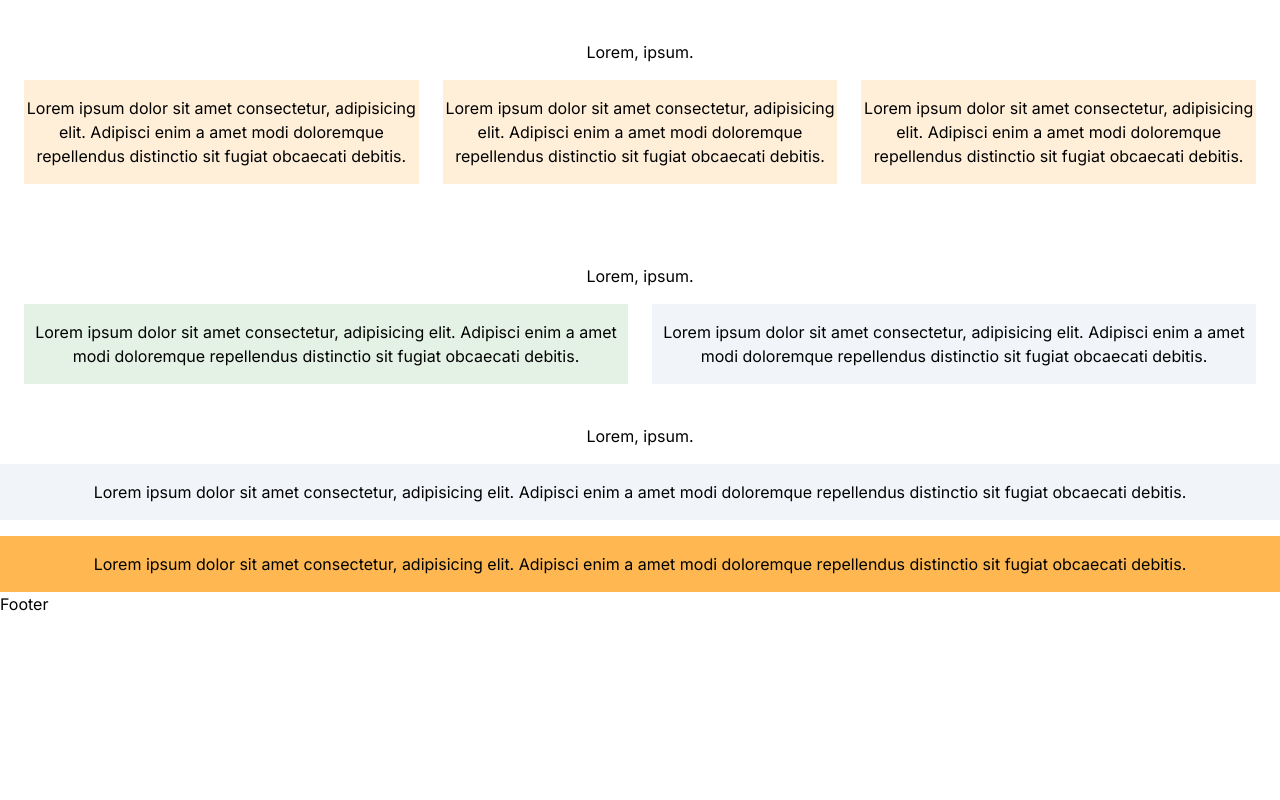
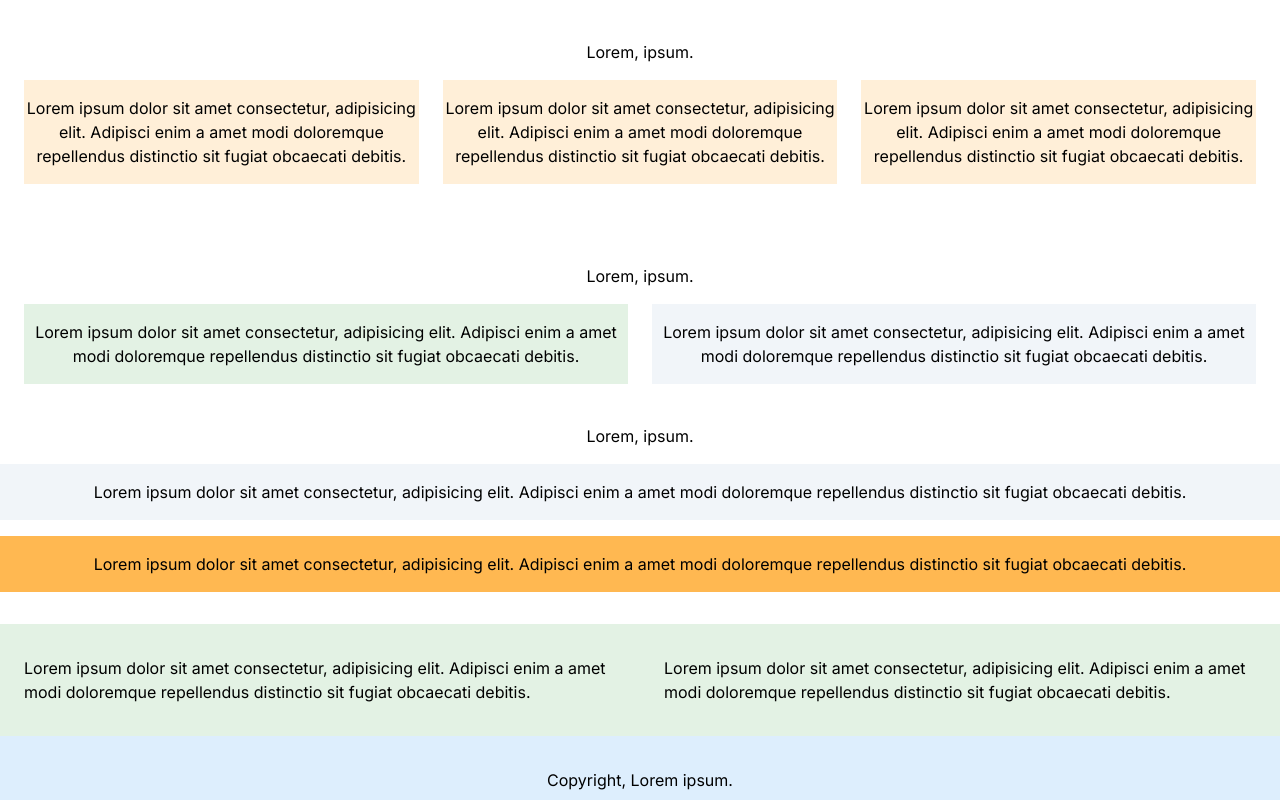
Before and after one commit to emilfauzan/lazsinergi, a Next.js app: page / in a window 1280 px wide. Shown: the part 216-1016 px from the top of the page. Before the commit the page ends 832 px from the top, so only its background shows below. Built offline with nearby package versions, Linux system fonts and the light colour scheme.

Commit message:
added section

```diff
--- a/components/common/Footer/Footer.tsx
+++ b/components/common/Footer/Footer.tsx
@@ -1,9 +1,17 @@
 import React from 'react'
 
 const Footer = () => {
-  return (
-    <div>Footer</div>
-  )
+    return (
+        <>
+            <div className='grid grid-cols-2 bg-green-100/50 mt-8 py-4'>
+                <h2 className='my-4 mx-6'>Lorem ipsum dolor sit amet consectetur, adipisicing elit. Adipisci enim a amet modi doloremque repellendus distinctio sit fugiat obcaecati debitis.</h2>
+                <h2 className='my-4 mx-6'>Lorem ipsum dolor sit amet consectetur, adipisicing elit. Adipisci enim a amet modi doloremque repellendus distinctio sit fugiat obcaecati debitis.</h2>
+            </div>
+            <div className='bg-blue-100/50 pt-8 pb-2 text-center'>
+                 <h2>Copyright, Lorem ipsum.</h2>
+            </div>
+        </>
+    )
 }
 
 export default Footer
```
Also changed, not shown: pages/dashboard/home/Home.tsx (+10 -0 lines).
